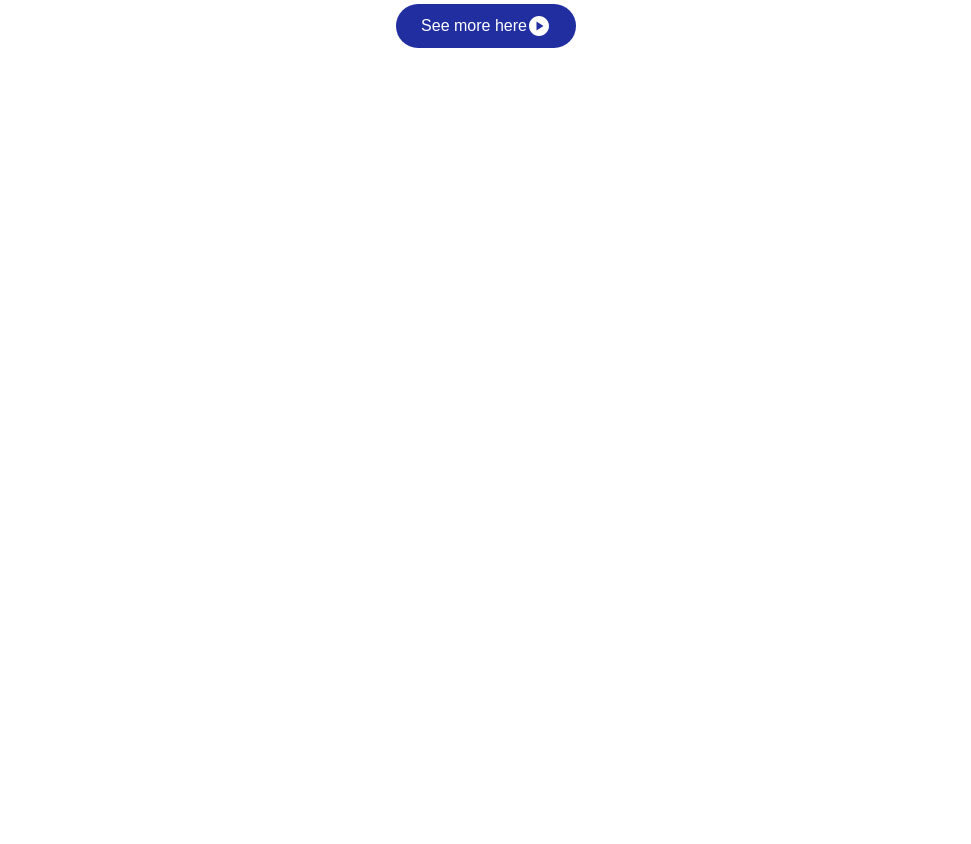
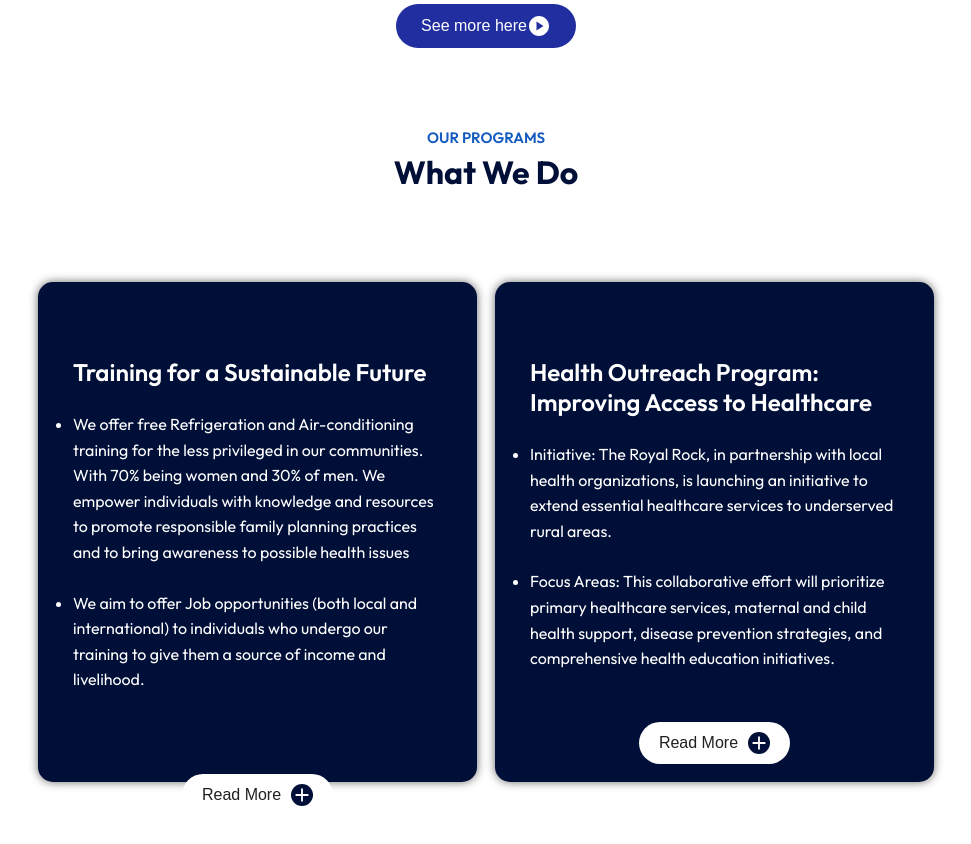
Before and after one commit to aliseidu8855/theroyalrock.com, a React (Vite) app in the folder theroyalrock_frontend/: page / in a window 1280 px wide. Shown: the part 1960-2804 px from the top of the page, without its empty margins (154-1125 px from the left). Before the commit the page ends 2088 px from the top, so only its background shows below. Built offline with nearby package versions, Linux system fonts and the light colour scheme.

Commit message:
add Programs component with styling and integrate into App component

```diff
--- a/theroyalrock_frontend/src/App.jsx
+++ b/theroyalrock_frontend/src/App.jsx
@@ -4,6 +4,8 @@ import Hero from './components/Hero/Hero'
 import About from './components/About/About'
 import Title from './components/Title/Title'
 import Gallery from './components/Gallery/Gallery'
+import Programs from './components/Programs/Programs'
+
 
 const App = () => {
   return (
@@ -14,6 +16,8 @@ const App = () => {
       <About/>
       <Title subTitle="Our Gallery" title="Our Work In Pictures" />
       <Gallery />
+      <Title subTitle="Our Programs" title="What We Do" />
+      <Programs/>
       </div>
     </div>
   )
--- /dev/null
+++ b/theroyalrock_frontend/src/components/Programs/Programs.css
@@ -0,0 +1,49 @@
+.programs{
+    display: flex;
+    justify-content: space-between;
+    align-items: center;
+    width: 100%;
+    padding: 80px 0;
+}
+
+.program{
+    text-align: left;
+    padding: 0 20px;
+    background-color: #000f38;
+    flex-basis: 49%;
+    border-radius: 15px;
+    box-shadow: 0 0 10px rgba(0, 0, 0, 0.6);
+    padding: 75px 35px;
+    color: #fff;
+    height: 500px;
+}
+
+.program h4{
+    font-size: 1.5rem;
+    margin-bottom: 25px;
+    font-weight: 600;
+}
+
+.program ul li{
+    font-size: 1rem;
+    margin-bottom: 25px;
+    line-height: 1.6;
+}
+
+.program button{
+    display: flex;
+    justify-content: center;
+    align-items: center;
+    padding: 10px 20px;
+    margin: 50px auto 0 auto;
+
+}
+
+.program:first-of-type button {
+    margin-top: 81px;
+}
+.more {
+    background-color: #000f38;
+    margin-left: 10px;
+    border-radius: 50%;
+}
--- /dev/null
+++ b/theroyalrock_frontend/src/components/Programs/Programs.jsx
@@ -0,0 +1,45 @@
+import React from 'react'
+import './Programs.css'
+import Add from "@mui/icons-material/Add";
+
+const Programs = () => {
+    return (
+        <div className='programs'>
+            <div className='program'>
+                <h4>Training for a Sustainable Future </h4>
+                <ul>
+                    <li>We offer free Refrigeration and Air-conditioning training for the less
+                        privileged in our communities.
+                        With 70% being women and 30% of men.
+                        We empower individuals with knowledge and resources to
+                        promote responsible family planning practices and to bring awareness to
+                        possible health issues
+                    </li>
+                    <li>We aim to offer Job opportunities
+                        (both local and international) to individuals
+                        who undergo our training to give them a source of income and livelihood.
+                    </li>
+                </ul>
+
+                <button className='btn'>Read More <Add  style={{ fontSize: 22, color: 'white' }} className='more'/></button>
+            </div>
+            <div className='program'>
+                <h4>Health Outreach Program: Improving Access to Healthcare </h4>
+                <ul>
+                    <li>Initiative: The Royal Rock, in partnership with local
+                        health organizations,
+                        is launching an initiative to extend
+                        essential healthcare services to underserved rural areas.
+                    </li>
+                    <li>Focus Areas: This collaborative effort will prioritize primary
+                        healthcare services, maternal and child health support,
+                        disease prevention strategies, and comprehensive health education initiatives.
+                    </li>
+                </ul>
+                <button className='btn'>Read More <Add style={{ fontSize: 22, color: 'white' }} className='more'/></button>
+            </div>
+        </div>
+    )
+}
+
+export default Programs
```
Also changed, not shown: theroyalrock_frontend/src/components/Testimonials/Testimonials.css (added), theroyalrock_frontend/src/components/Testimonials/Testimonials.jsx (added).
